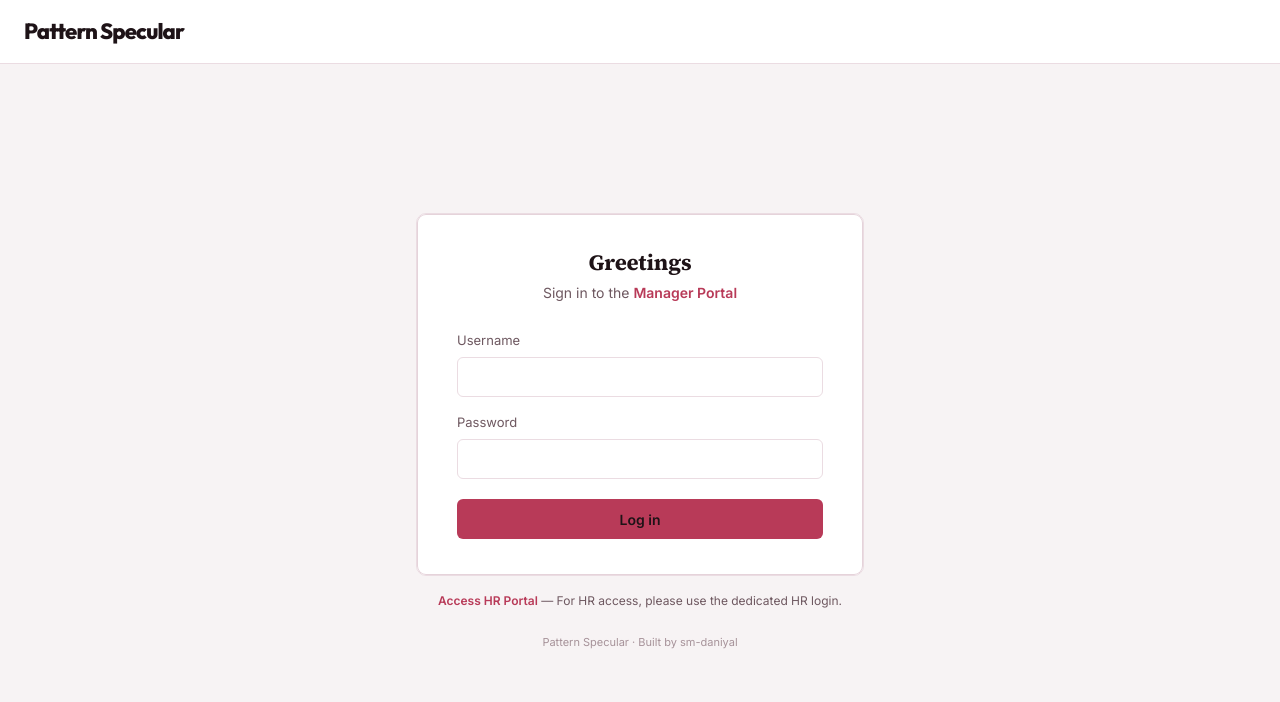
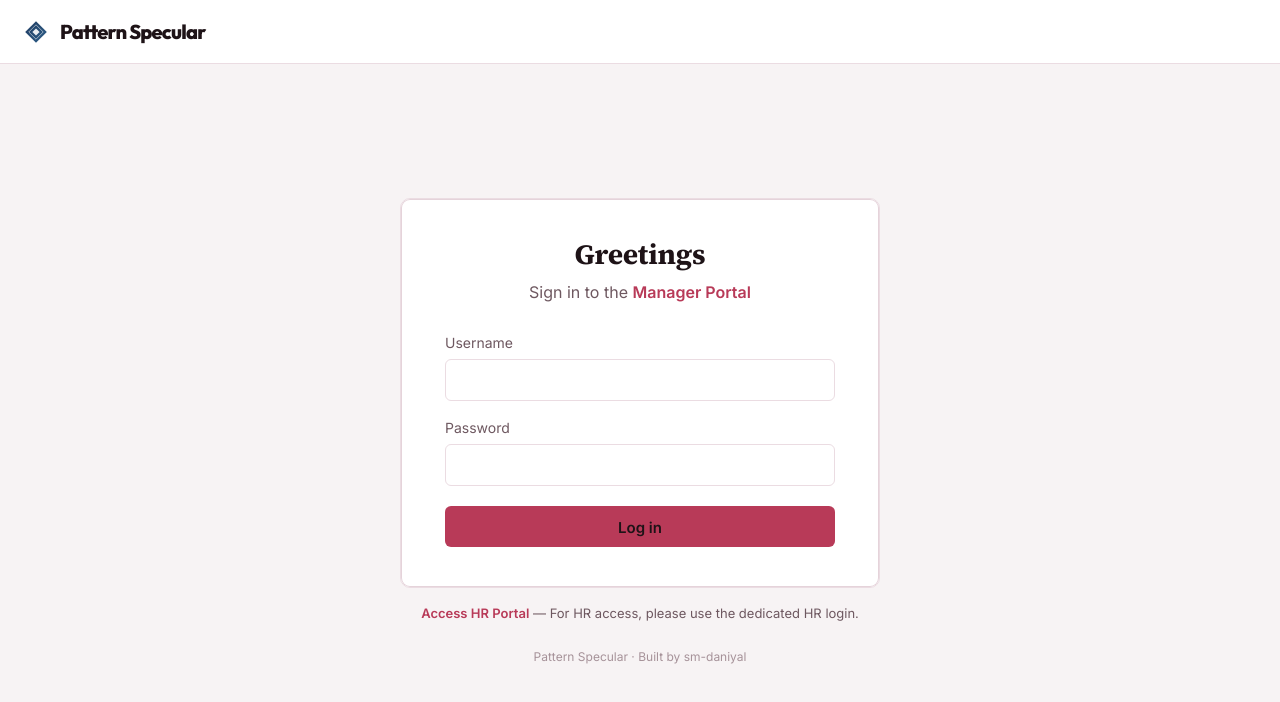
Before and after one commit to sm-daniyal/patternSpecular, a React (Vite) app in the folder frontend/: page /login in a window 1280 px wide. Shown: the top 702 px of the page. Built offline with nearby package versions, Linux system fonts and the light colour scheme; no server answers.

Commit message:
style: restore diamond prism logo beside brand wordmark and enlarge card and typography dimensions

```diff
--- a/frontend/src/components/auth/login-screen.tsx
+++ b/frontend/src/components/auth/login-screen.tsx
@@ -1,5 +1,6 @@
 import { useState, type FormEvent } from 'react'
 import { Link, useNavigate } from '@tanstack/react-router'
+import psLogo from '@/assets/ps-logo.svg'
 import { Button } from '@/components/ui/button'
 import { Input } from '@/components/ui/input'
 import { LoginError } from '@/lib/auth-client'
@@ -54,19 +55,20 @@ export function LoginScreen({
 
   return (
     <div className="flex min-h-screen flex-col bg-canvas">
-      <header className="flex h-16 items-center border-b border-border bg-surface px-6">
-        <span className="font-logo text-[22px] font-black tracking-tight text-ink select-none">
+      <header className="flex h-16 items-center gap-3 border-b border-border bg-surface px-6">
+        <img src={psLogo} alt="Pattern Specular" className="h-6 w-auto" />
+        <span className="font-logo text-[20px] font-black tracking-tight text-ink select-none">
           Pattern Specular
         </span>
       </header>
 
       <main className="flex flex-1 flex-col items-center justify-center px-6">
-        <div className="w-full max-w-md">
-          <div className="rounded-card border border-border bg-surface px-10 py-9 shadow-ring-card">
-            <h1 className="text-center font-serif text-title text-ink">
+        <div className="w-full max-w-[480px]">
+          <div className="rounded-card border border-border bg-surface px-11 py-10 shadow-ring-card">
+            <h1 className="text-center font-serif text-[28px] font-bold text-ink">
               Greetings
             </h1>
-            <p className="mt-2 text-center font-sans text-body-sm text-ink-muted">
+            <p className="mt-2.5 text-center font-sans text-body text-ink-muted">
               Sign in to the{' '}
               <span className="font-semibold text-red-primary">
                 {portalLabel}
--- a/frontend/src/components/ui/top-bar.tsx
+++ b/frontend/src/components/ui/top-bar.tsx
@@ -1,5 +1,6 @@
 import { useState, useRef, useEffect, type HTMLAttributes } from 'react'
 import { cn } from '@/lib/cn'
+import psLogo from '@/assets/ps-logo.svg'
 import { Button } from '@/components/ui/button'
 import { Chip } from '@/components/ui/chip'
 import type { AuthUser } from '@/lib/auth-contract'
@@ -61,6 +62,7 @@ export function TopBar({
       {...props}
     >
       <div className="flex items-center gap-3">
+        <img src={psLogo} alt="Pattern Specular" className="h-6 w-auto" />
         <span className="font-logo text-[20px] font-black tracking-tight text-ink select-none">
           Pattern Specular
         </span>
--- a/frontend/src/styles/tokens/typography.css
+++ b/frontend/src/styles/tokens/typography.css
@@ -22,18 +22,18 @@
   --weight-bold: 700;
 
   /* Type scale */
-  --text-display: 32px;
-  --text-title: 22px;
-  --text-heading: 18px;
-  --text-subheading: 16px;
-  --text-body: 15px;
-  --text-body-sm: 14px;
-  --text-label: 13px;
-  --text-meta: 12px;
-  --text-micro: 11px;
-  --text-eyebrow: 12px;
-  --text-metric: 44px;
-  --text-metric-sm: 34px;
+  --text-display: 34px;
+  --text-title: 24px;
+  --text-heading: 19px;
+  --text-subheading: 17px;
+  --text-body: 16px;
+  --text-body-sm: 15px;
+  --text-label: 14px;
+  --text-meta: 13px;
+  --text-micro: 12px;
+  --text-eyebrow: 13px;
+  --text-metric: 46px;
+  --text-metric-sm: 36px;
 
   /* Line-heights */
   --leading-tight: 1.1;
```
